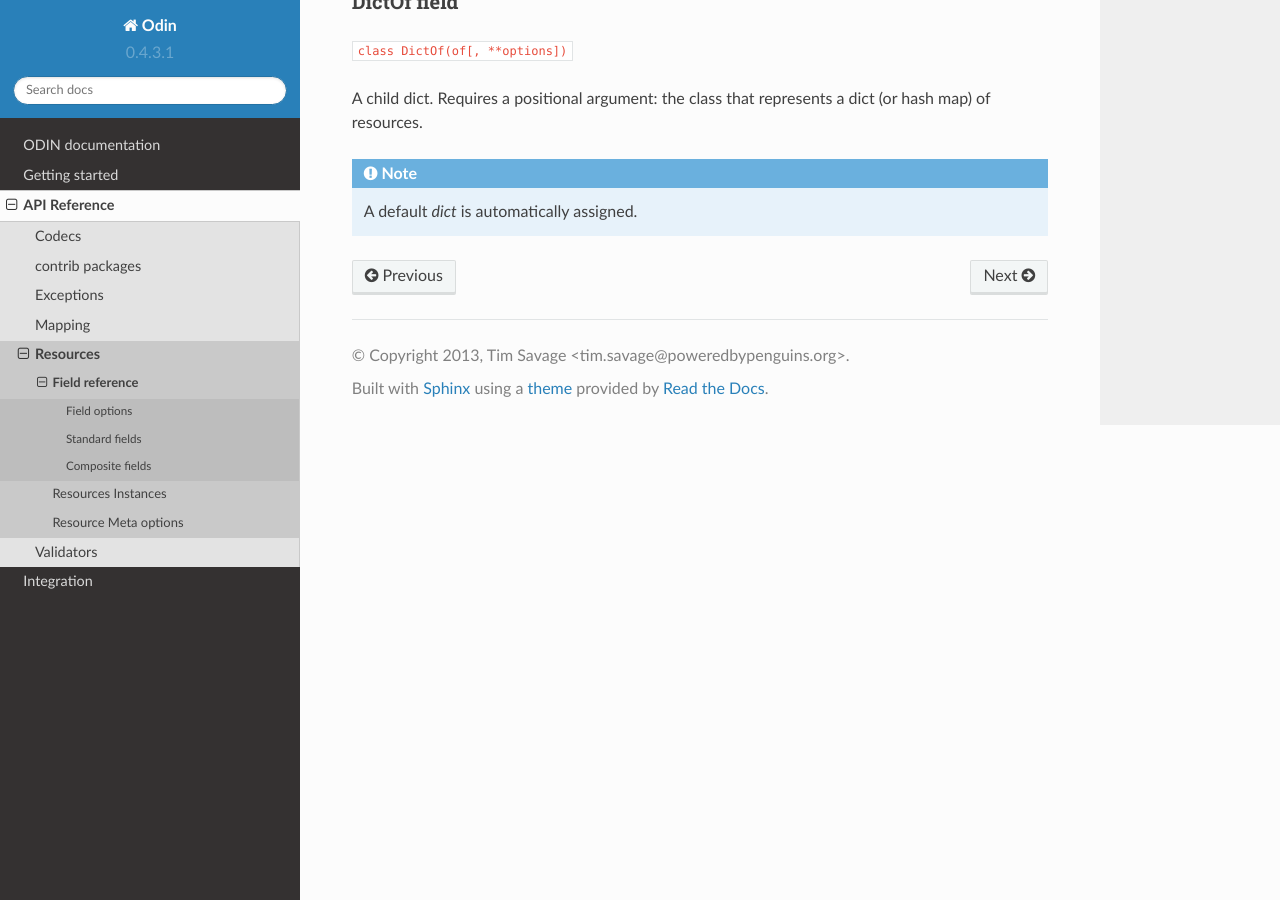
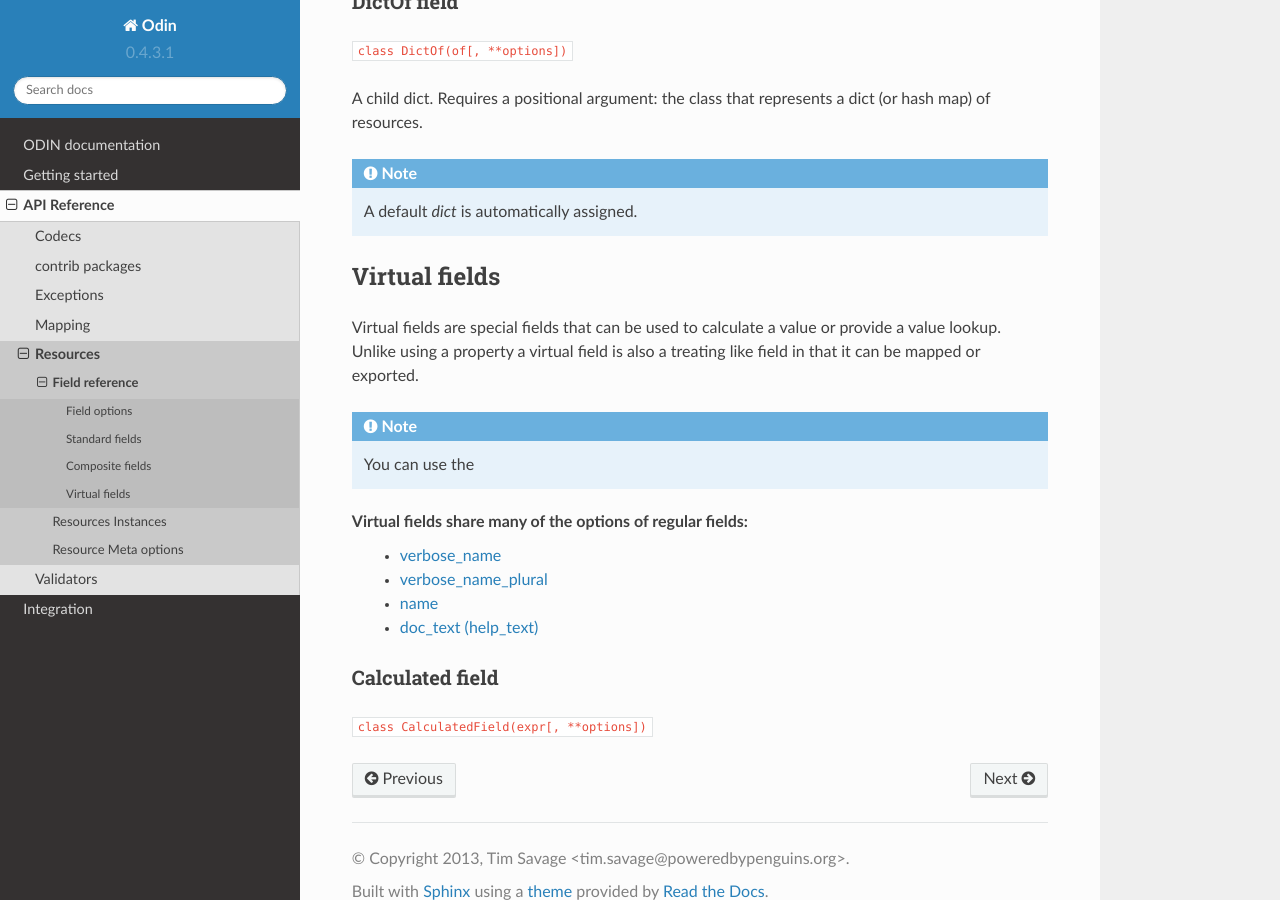
Before and after one commit to python-odin/odin, a Sphinx documentation site: the page built from docs/ref/resources/fields.rst, in a window 1280 px wide and 900 px high, scrolled down 6097 px. Built offline with Sphinx 7.4.7 and the Read the Docs theme 2.0.0, drawn with Linux system fonts in a browser that asks for light colours.

Commit message:
Added virtual fields to docs

```diff
--- a/docs/index.rst
+++ b/docs/index.rst
@@ -12,7 +12,6 @@ Quick overview to get up to speed with Odin.
 * :doc:`intro/creating-resources`
 * :doc:`intro/loading-and-saving-data`
 * :doc:`intro/mapping-between-resources`
-* Advanced: :doc:`intro/polymorphism-and-abstract-resources`
 
 Working with resources
 **********************
--- a/docs/ref/mapping/classes.rst
+++ b/docs/ref/mapping/classes.rst
@@ -168,7 +168,7 @@ The two list option is what the ``map_list_field`` decorator uses to indicate th
 ~~~~~~~~
 
 For use with action methods defined outside the mapping class, if bind is set to ``True`` the mapping instance is
-passed to the action method as the first paramter.
+passed to the action method as the first parameter.
 
 ``skip_if_none``
 ~~~~~~~~~~~~~~~~
--- a/docs/ref/resources/fields.rst
+++ b/docs/ref/resources/fields.rst
@@ -309,3 +309,25 @@ A child dict. Requires a positional argument: the class that represents a dict (
 
 .. note::
     A default `dict` is automatically assigned.
+
+
+Virtual fields
+**************
+
+Virtual fields are special fields that can be used to calculate a value or provide a value lookup. Unlike using a
+property a virtual field is also a treating like field in that it can be mapped or exported.
+
+.. note::
+    You can use the
+
+Virtual fields share many of the options of regular fields:
+ - :ref:`field-option-verbose_name`
+ - :ref:`field-option-verbose_name_plural`
+ - :ref:`field-option-name`
+ - :ref:`field-option-doc_text`
+
+.. _field-calculated_field:
+
+Calculated field
+================
+``class CalculatedField(expr[, **options])``
```
